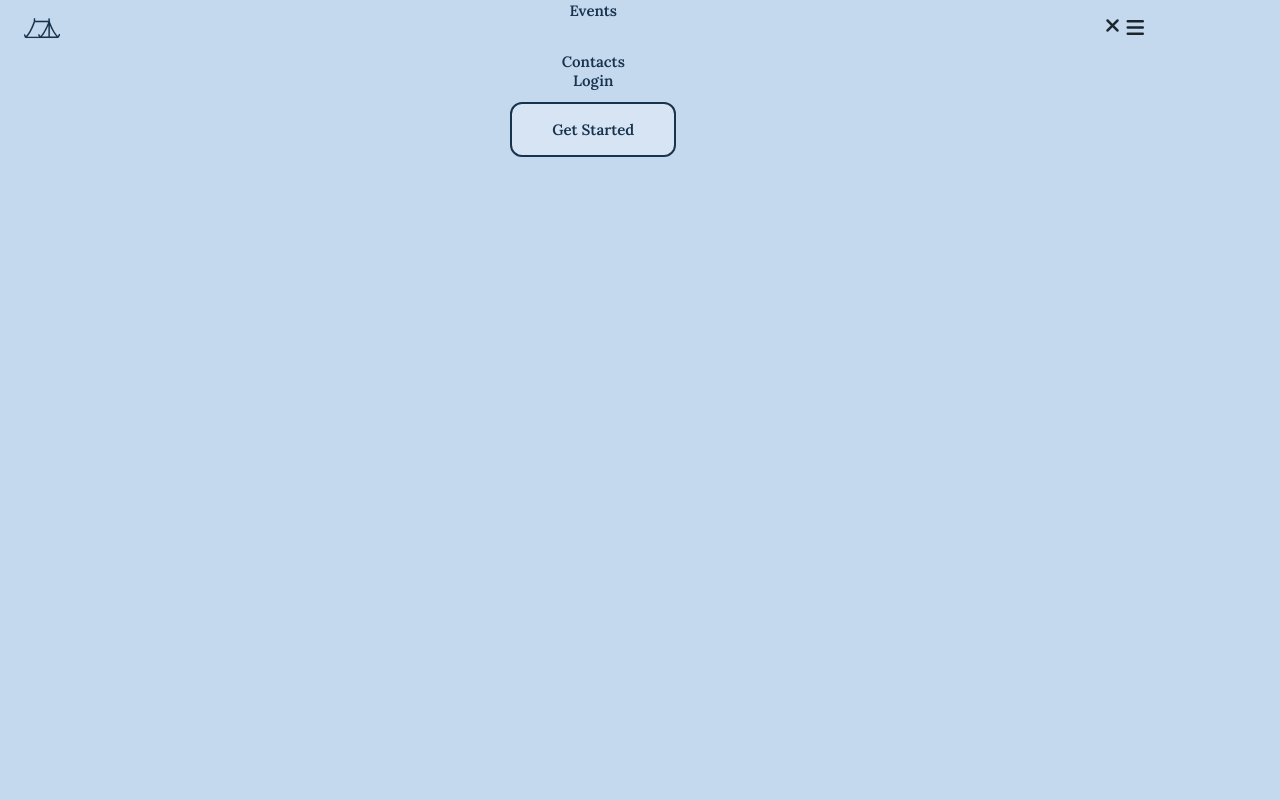
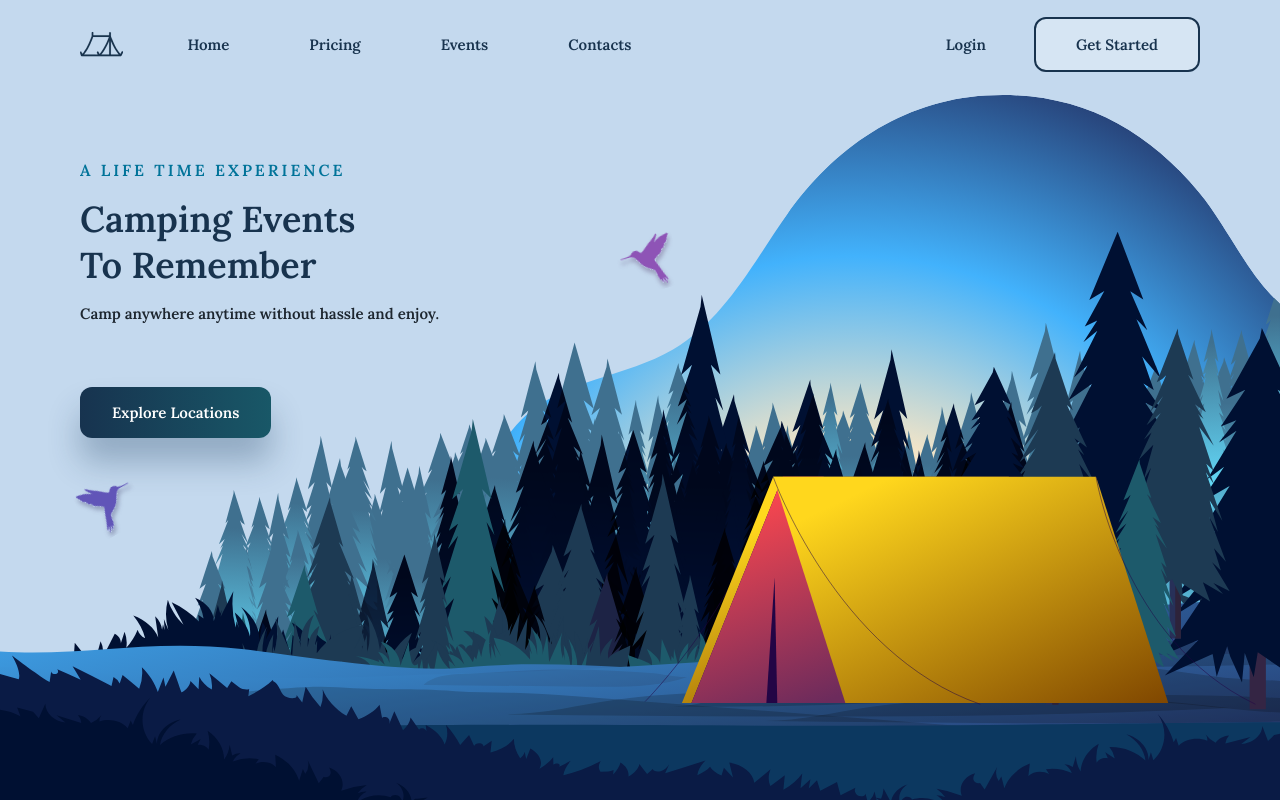
Before and after one commit to ihamzapro/responsive-layout, a plain HTML site: page index.HTML in a window 1280 px wide. Drawn offline with nearby package versions, Linux system fonts and the light colour scheme.

Commit message:
set the page

```diff
--- a/index.HTML
+++ b/index.HTML
@@ -5,6 +5,7 @@
     <meta name="viewport" content="width=device-width, initial-scale=1.0" />
     <title>Document</title>
     <script src="index.js"></script>
+    <script src="https://cdn.jsdelivr.net/npm/gsap@3.12.2/dist/gsap.min.js"></script>
     <link
       rel="stylesheet"
       href="https://cdnjs.cloudflare.com/ajax/libs/font-awesome/6.4.2/css/all.min.css"
@@ -47,5 +48,34 @@
         </div>
       </nav>
     </header>
+    <main class="main">
+      <section class="home">
+        <div class="home--container container">
+          <div class="home--content">
+            <div class="home--data">
+              <h3 class="home--subtitles">A LIFE TIME EXPERIENCE</h3>
+              <h1 class="home--title">
+                Camping Events <br />
+                To Remember
+              </h1>
+
+              <p class="home--description">
+                Camp anywhere anytime without hassle and enjoy.
+              </p>
+
+              <a href="" class="home--button"> Explore Locations </a>
+            </div>
+            <img src="Img/bird-1.svg" alt="image" class="home--bird-1" />
+            <img src="Img/bird-2.svg" alt="image" class="home--bird-2" />
+          </div>
+          <div class="home--images">
+            <img src="Img/img-4.svg" alt="image" class="home--img-4" />
+            <img src="Img/img-3.svg" alt="image" class="home--img-3" />
+            <img src="Img/img-2.svg" alt="image" class="home--img-2" />
+            <img src="Img/img-1.svg" alt="image" class="home--img-1" />
+          </div>
+        </div>
+      </section>
+    </main>
   </body>
 </html>
--- a/index.css
+++ b/index.css
@@ -114,3 +114,177 @@ img {
 .show-menu {
   top: 0;
 }
+
+/* ============================Home======================= */
+
+.home {
+  position: relative;
+}
+.home--container {
+  padding-top: 8rem;
+  height: 100vh;
+}
+
+.home--content {
+  position: relative;
+  z-index: 2;
+}
+.home--data {
+  display: grid;
+  row-gap: 0.5rem;
+}
+.home--subtitles {
+  font-size: 0.839rem;
+  color: hsl(195, 100%, 30%);
+  letter-spacing: 3px;
+}
+.home--title {
+  font-size: 2.25rem;
+  /* font-family: ; */
+  color: hsl(210, 52%, 20%);
+}
+.home--description {
+  margin-bottom: 2.5rem;
+}
+.home--button {
+  display: inline-block;
+  background: linear-gradient(90deg, hsl(210, 55%, 20%), hsl(192, 62%, 25%));
+  color: #fff;
+  width: max-content;
+  padding: 1rem 2rem;
+  border-radius: 0.75rem;
+  box-shadow: 0 24px 32px hsl(210, 54%, 24%, 0.3);
+}
+.home--bird-1,
+.home--bird-2 {
+  position: absolute;
+  width: 60px;
+}
+.home--bird-1 {
+  bottom: -6rem;
+  rotate: -30deg;
+}
+.home--bird-2 {
+  top: 4.5rem;
+  right: 0;
+  rotate: -15deg;
+}
+.home--images {
+  z-index: 1;
+}
+.home--images img {
+  position: absolute;
+  max-width: initial;
+  width: 600px;
+  left: -7rem;
+  bottom: 0;
+}
+@media screen and (max-width: 305px) {
+  .container {
+    margin-inline: 1rem;
+  }
+  .home--title {
+    font-size: 2rem;
+  }
+}
+
+@media screen and (min-width: 376px) and (max-height: 800px) {
+  .home--container {
+    padding-top: 10rem;
+  }
+  .home--images img {
+    width: 700px;
+    left: -12rem;
+  }
+}
+
+@media screen and (min-width: 480px) {
+  .home--content {
+    max-width: 305px;
+  }
+  .home--bird-2 {
+    right: -3rem;
+  }
+  .home--images img {
+    width: initial;
+    left: 0;
+  }
+}
+
+@media screen and (min-width: 1023px) {
+  .nav {
+    height: calc(3.5rem + 2rem);
+    column-gap: 4rem;
+  }
+  .nav--toggle,
+  .nav--close {
+    display: none;
+  }
+  .nav--menu {
+    width: 100%;
+    display: flex;
+    align-items: center;
+    justify-content: space-between;
+  }
+  .nav--list {
+    flex-direction: row;
+    column-gap: 5rem;
+  }
+  .nav--buttons {
+    flex-direction: row;
+    column-gap: 3rem;
+  }
+  .nav-logo {
+    width: 48px;
+  }
+  .home--content {
+    max-width: 550px;
+  }
+  .home--data {
+    row-gap: 1rem;
+  }
+  .home--subtitles {
+    font-size: 1rem;
+  }
+  .home--description {
+    margin-bottom: 3rem;
+  }
+}
+
+@media screen and (min-width: 1120px) {
+  .container {
+    margin-inline: auto;
+  }
+}
+
+@media screen and (min-width: 1300px) {
+  .home--container {
+    height: 950px;
+    padding-top: 10rem;
+  }
+  .home--bird-1,
+  .home--bird-2 {
+    width: 80px;
+  }
+  .home--bird-1 {
+    bottom: -7rem;
+    left: -7rem;
+  }
+  .home--bird-2 {
+    top: 0;
+    right: -6rem;
+  }
+  .home--images img {
+    bottom: -3rem;
+  }
+
+  ::-webkit-scrollbar {
+    width: 0.6rem;
+    border-radius: 0.5rem;
+    background-color: hsl(220, 24%, 15%);
+  }
+  ::-webkit-scrollbar-thumb {
+    border-radius: 0.5rem;
+    background-color: hsl(220, 24%, 25%);
+  }
+}
```
